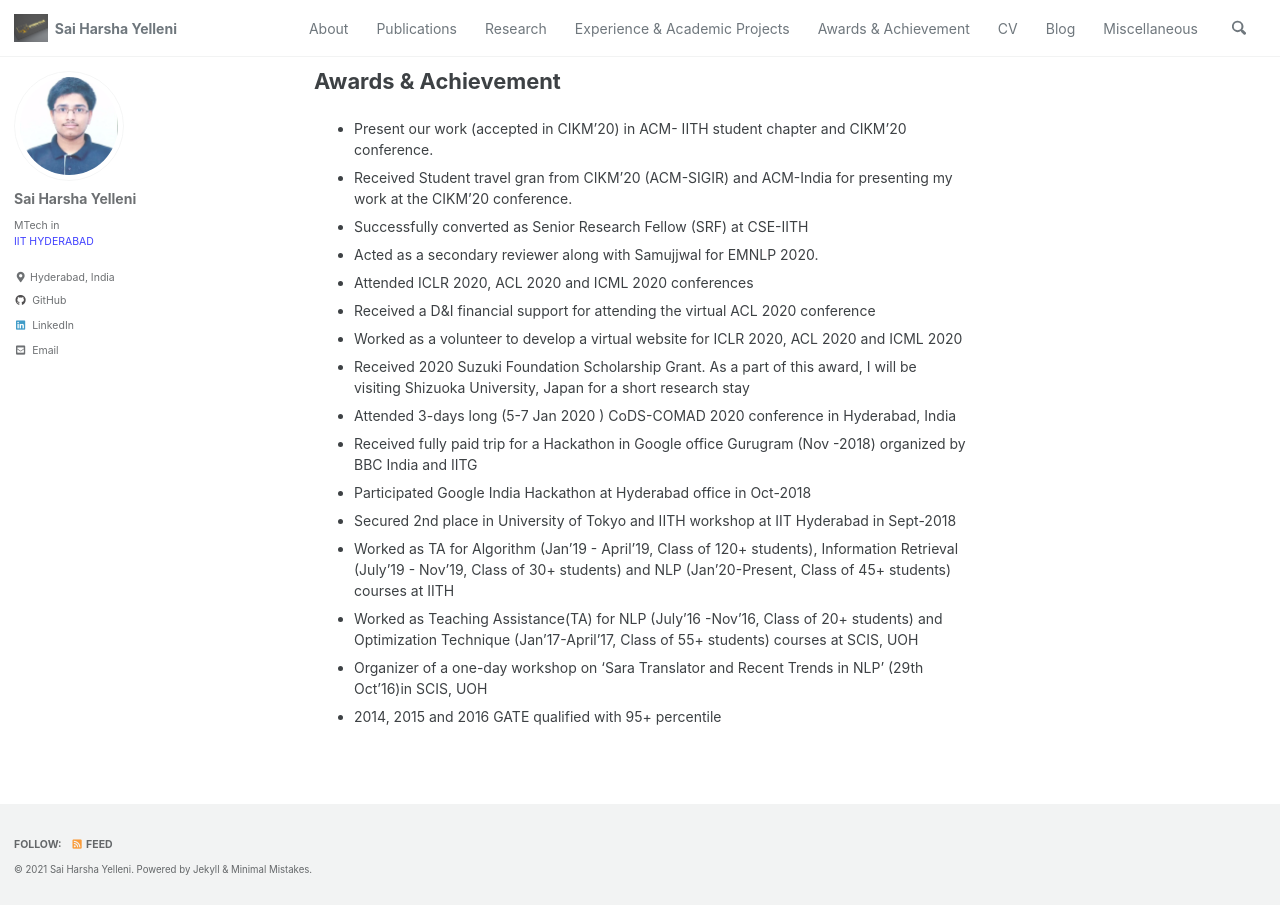
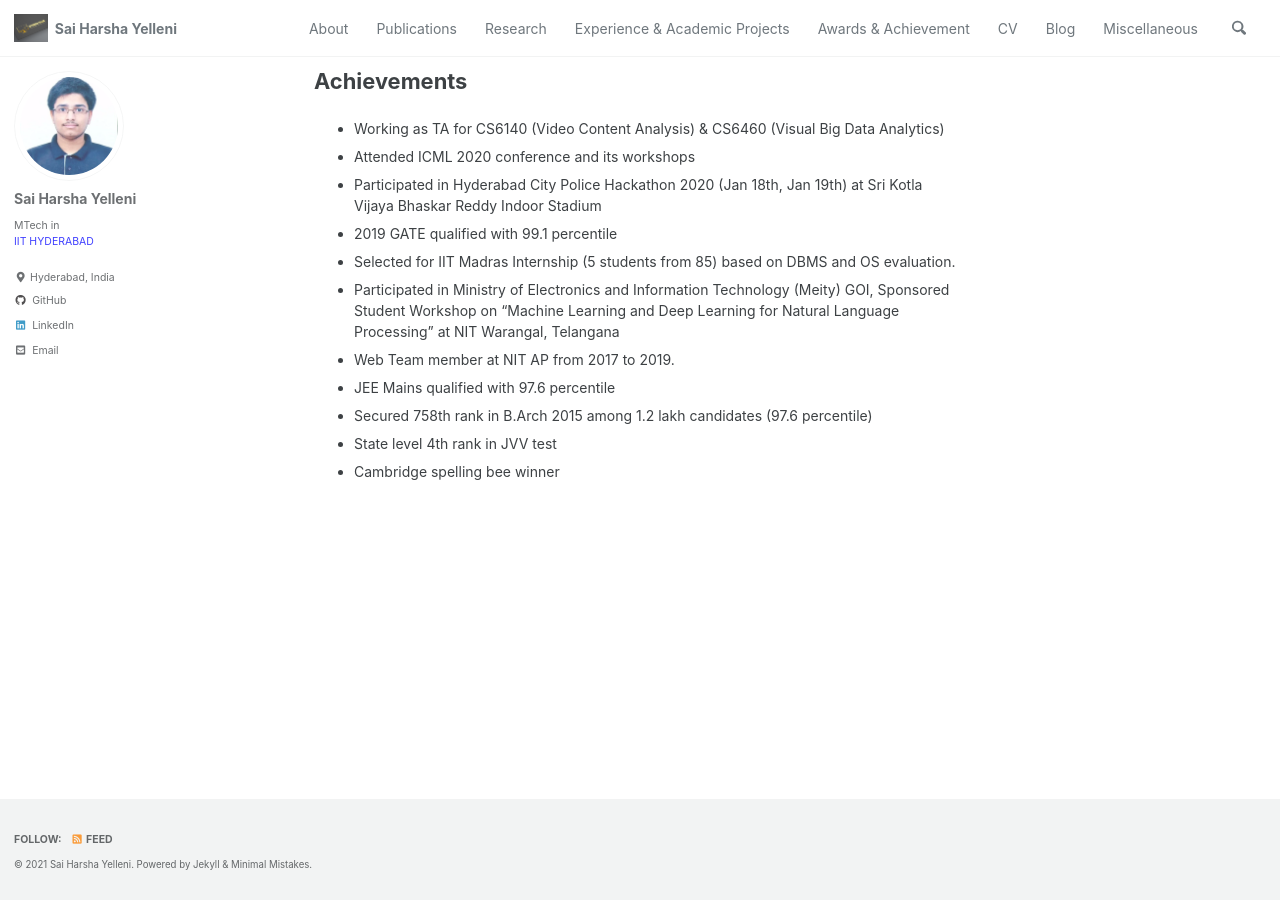
Before and after one commit to harshayelleni/harshayelleni.github.io, a Jekyll site: the page built from _pages/awards.md, in a window 1280 px wide. Built offline with Jekyll 4.4.1, drawn with Linux system fonts in a browser that asks for light colours; cached includes are drawn as plain includes.

Commit message:
my achievements

```diff
--- a/_pages/awards.md
+++ b/_pages/awards.md
@@ -1,20 +1,15 @@
 ---
-title: "Awards & Achievement"
+title: "Achievements"
 permalink: /awards/
 ---
-* Present our work (accepted in CIKM'20) in ACM- IITH student chapter and CIKM'20 conference.
-* Received Student travel gran from CIKM'20 (ACM-SIGIR) and ACM-India for presenting my work at the CIKM'20 conference.
-* Successfully converted as Senior Research Fellow (SRF) at CSE-IITH
-* Acted as a secondary reviewer along with Samujjwal for EMNLP 2020.
-* Attended ICLR 2020, ACL 2020 and ICML 2020 conferences
-* Received a D&I financial support for attending the virtual ACL 2020 conference
-* Worked as a volunteer to develop a virtual website for ICLR 2020, ACL 2020 and ICML 2020
-* Received 2020 Suzuki Foundation Scholarship Grant. As a part of this award, I will be visiting Shizuoka University, Japan for a short research stay
-* Attended 3-days long (5-7 Jan 2020 ) CoDS-COMAD 2020 conference in Hyderabad, India
-* Received fully paid trip for a Hackathon in Google office Gurugram (Nov -2018) organized by BBC India and IITG
-* Participated Google India Hackathon at Hyderabad office in Oct-2018
-* Secured 2nd place in University of Tokyo and IITH workshop at IIT Hyderabad in Sept-2018
-* Worked as TA for Algorithm (Jan'19 - April'19, Class of 120+ students), Information Retrieval (July'19 - Nov'19, Class of 30+ students) and NLP (Jan'20-Present, Class of 45+ students) courses at IITH
-* Worked as Teaching Assistance(TA) for NLP (July'16 -Nov'16, Class of 20+ students) and Optimization Technique (Jan'17-April'17, Class of 55+ students) courses at SCIS, UOH
-* Organizer of a one-day workshop on 'Sara Translator and Recent Trends in NLP' (29th Oct'16)in SCIS, UOH
-* 2014, 2015 and 2016 GATE qualified with 95+ percentile
+* Working as TA for CS6140 (Video Content Analysis) & CS6460 (Visual Big Data Analytics)
+* Attended ICML 2020 conference and its workshops
+* Participated in Hyderabad City Police Hackathon 2020 (Jan 18th, Jan 19th) at Sri Kotla Vijaya Bhaskar Reddy Indoor Stadium
+* 2019 GATE qualified with 99.1 percentile
+* Selected for IIT Madras Internship (5 students from 85) based on DBMS and OS evaluation.
+* Participated in Ministry of Electronics and Information Technology (Meity) GOI, Sponsored Student Workshop on "Machine Learning and Deep Learning for Natural Language Processing" at NIT Warangal, Telangana
+* Web Team member at NIT AP from 2017 to 2019.
+* JEE Mains qualified with 97.6 percentile
+* Secured 758th rank in B.Arch 2015 among 1.2 lakh candidates (97.6 percentile)
+* State level 4th rank in JVV test
+* Cambridge spelling bee winner
```
